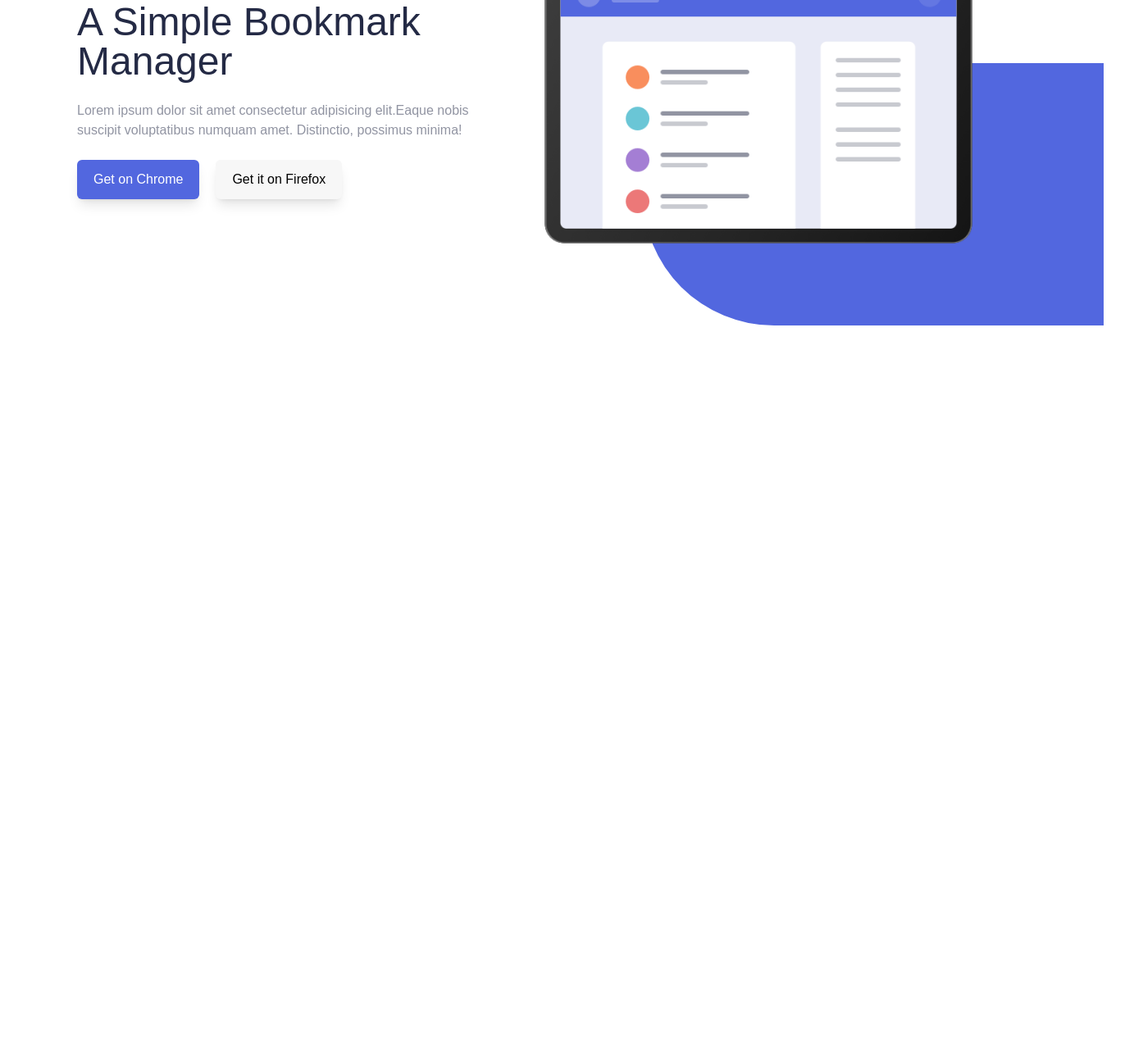
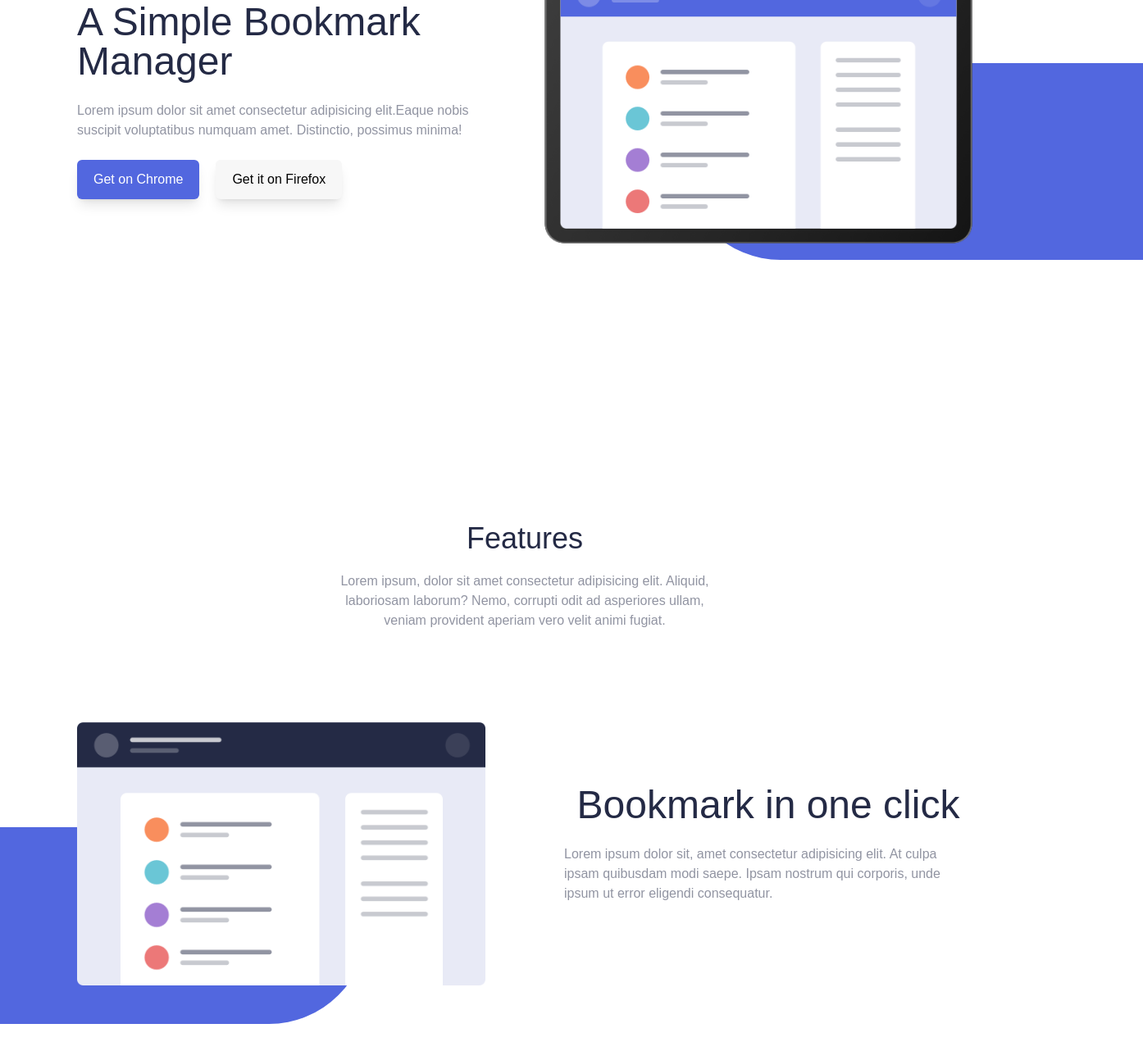
Before and after one commit to atefeh-karimi/bookmark-landing-page, a website: page public/index.html in a window 1280 px wide. Shown: the part 283-1565 px from the top of the page at 82% size, 1394 px wide, since content can reach past the window. Before the commit the page ends 800 px from the top, so only its background shows below. Drawn offline with Linux system fonts and the light colour scheme.

Commit message:
completed features section

```diff
--- a/public/index.html
+++ b/public/index.html
@@ -39,11 +39,12 @@
   <!-- ======================== START OF HERO ======================= -->
   <section class="container relative hero">
     <div class="flex flex-col items-center flex-1 gap-12 mt-14 lg:mt-28 sm:flex-row-reverse">
-      <div class="z-10 flex flex-col items-center justify-center flex-1 mb-10 md:mb-16 lg:mb-0 hero__img"><img
-          class="w-5/6 h-5/6 sm:w-3/4 sm:h-3/4 md:w-full md:h-full" src="/public/images/hero-bg.png"></div>
+      <div class="z-10 flex flex-col items-center justify-center flex-1 mb-10 md:mb-16 lg:mb-0 hero__img">
+        <img class="w-5/6 h-5/6 sm:w-3/4 sm:h-3/4 md:w-full md:h-full" src="/public/images/hero-bg.png">
+      </div>
       <div class="flex flex-col items-center flex-1 text-center lg:text-left hero__info lg:items-start">
         <h1 class="text-3xl text-bookmark-blue md:text-4xl lg:text-5xl">A Simple Bookmark Manager</h1>
-        <p class="py-6 text-bookmark-gray">Lorem ipsum dolor sit amet consectetur adipisicing elit.Eaque
+        <p class="px-3 py-6 md:px-0 text-bookmark-gray">Lorem ipsum dolor sit amet consectetur adipisicing elit.Eaque
           nobis suscipit voluptatibus numquam amet. Distinctio, possimus minima!</p>
         <div class="flex flex-wrap items-center justify-center gap-5 lg:items-start hero__btns">
           <button class=" btn btn-purple hover:bg-bookmark-white hover:text-black">Get
@@ -55,11 +56,42 @@
       </div>
     </div>
     <div
-      class="absolute right-0 hidden w-2/4 overflow-hidden rounded-l-full top-32 md:block bg-bookmark-purple h-80 lg:-bottom-28 lg:-right-36 ">
+      class="absolute right-0 hidden w-2/4 overflow-hidden rounded-l-full top-32 md:block bg-bookmark-purple h-60 lg:-bottom-28 lg:-right-48 ">
     </div>
   </section>
   <!-- ======================== END OF HERO ========================= -->
 
+  <!-- ======================== START OF FEATURES ======================= -->
+  <section class="container py-20 mt-20 lg:mt-60 features">
+    <div class="mx-auto text-center features__heading sm:w-3/4 lg:w-5/12">
+      <h1 class="py-5 text-3xl text-center text-bookmark-blue md:text-4xl ">Features</h1>
+      <p class="text-center text-bookmark-gray">Lorem ipsum, dolor sit amet consectetur adipisicing elit. Aliquid,
+        laboriosam
+        laborum? Nemo, corrupti odit ad
+        asperiores ullam, veniam provident aperiam vero velit animi fugiat.</p>
+    </div>
+
+    <div class="relative mt-20 lg:mt-24">
+      <div class="flex flex-col items-center flex-1 gap-x-24 mt-14 lg:mt-28 sm:flex-row">
+        <div class="z-10 flex flex-col items-center justify-center flex-1 mb-10 features__img md:mb-16 lg:mb-0">
+          <img class="w-5/6 h-5/6 sm:w-3/4 sm:h-3/4 md:w-full md:h-full" src="./images/illustration-features-tab-1.png"
+            alt="">
+        </div>
+        <div
+          class="flex flex-col items-center justify-center flex-1 mb-10 features__info features__img md:mb-16 lg:mb-0">
+          <h1 class="text-3xl text-center text-bookmark-blue md:text-4xl lg:text-5xl lg:text-left">Bookmark in one click
+          </h1>
+          <p class="px-3 py-6 text-center text-bookmark-gray lg:text-left md:px-0 ">Lorem ipsum dolor sit, amet
+            consectetur adipisicing elit. At culpa ipsam quibusdam modi saepe. Ipsam nostrum qui corporis, unde ipsum ut
+            error eligendi consequatur.</p>
+        </div>
+      </div>
+      <div
+        class="absolute left-0 hidden w-2/4 overflow-hidden rounded-r-full top-32 md:block bg-bookmark-purple h-60 lg:-bottom-28 lg:-left-48 ">
+      </div>
+    </div>
+  </section>
+  <!-- ======================== END OF FEATURES ========================= -->
 
 
 </body>
```
Also changed, not shown: public/style.css.
